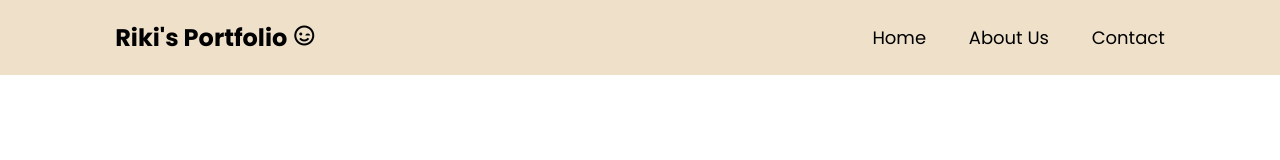
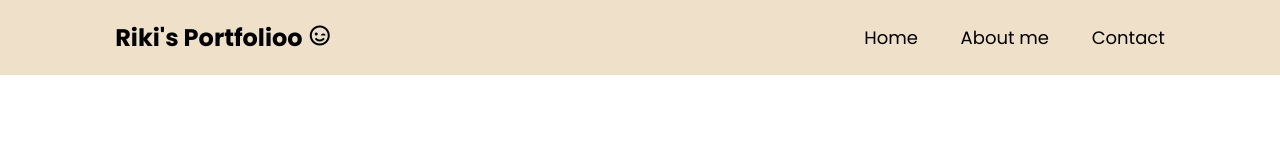
Before and after one commit to HEGIIRA/teach-portoo, a plain HTML site: page index.html in a window 1280 px wide. Shown: the top 160 px of the page. Drawn offline with nearby package versions, Linux system fonts and the light colour scheme.

Commit message:
first commit

```diff
--- a/index.html
+++ b/index.html
@@ -12,12 +12,12 @@
     <!--NAVBAR-->
     <header class="header">
       <a href="#" class="logo">
-        Riki's Portfolio <i class="bx bx-wink-smile"></i>
+        Riki's Portfolioo <i class="bx bx-wink-smile"></i>
       </a>
 
       <nav class="navbar">
         <a href="#home1">Home</a>
-        <a href="#home2">About Us</a>
+        <a href="#home2">About me</a>
         <a href="#home4">Contact</a>
       </nav>
 
```
